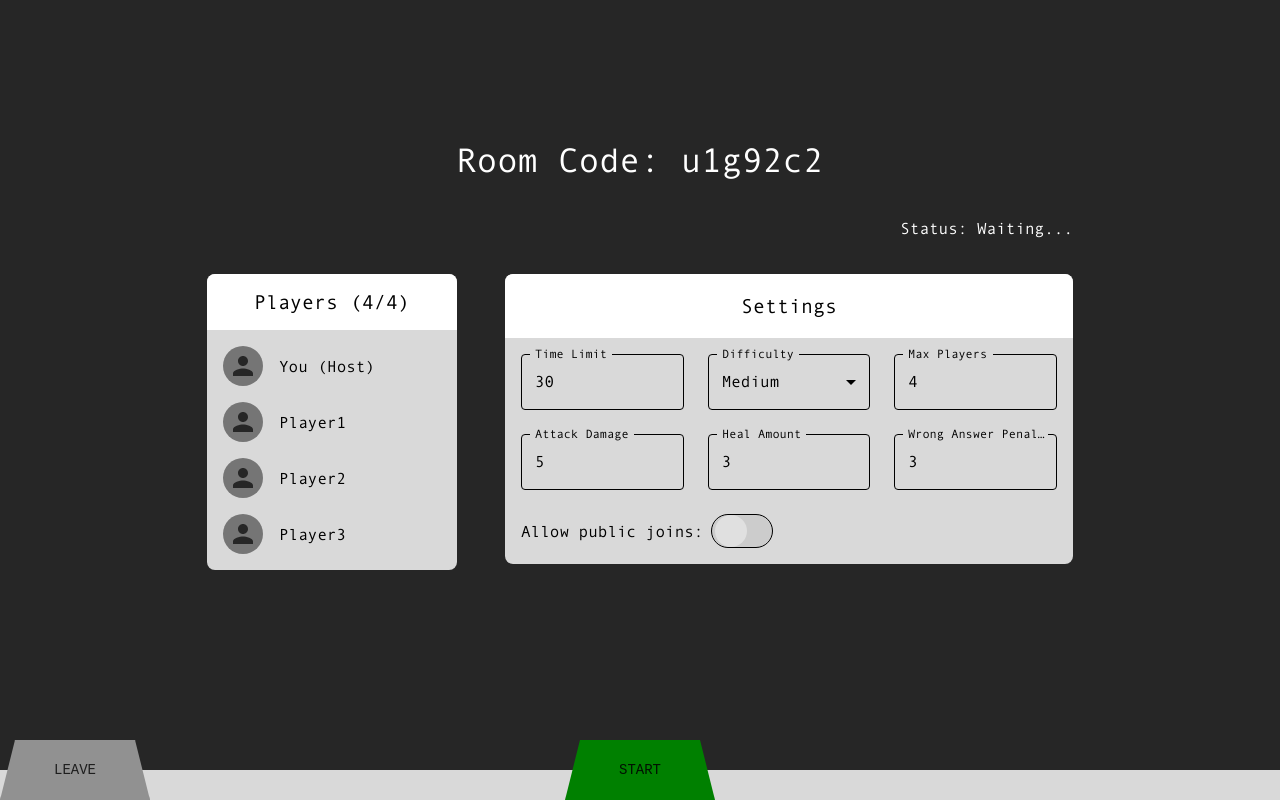
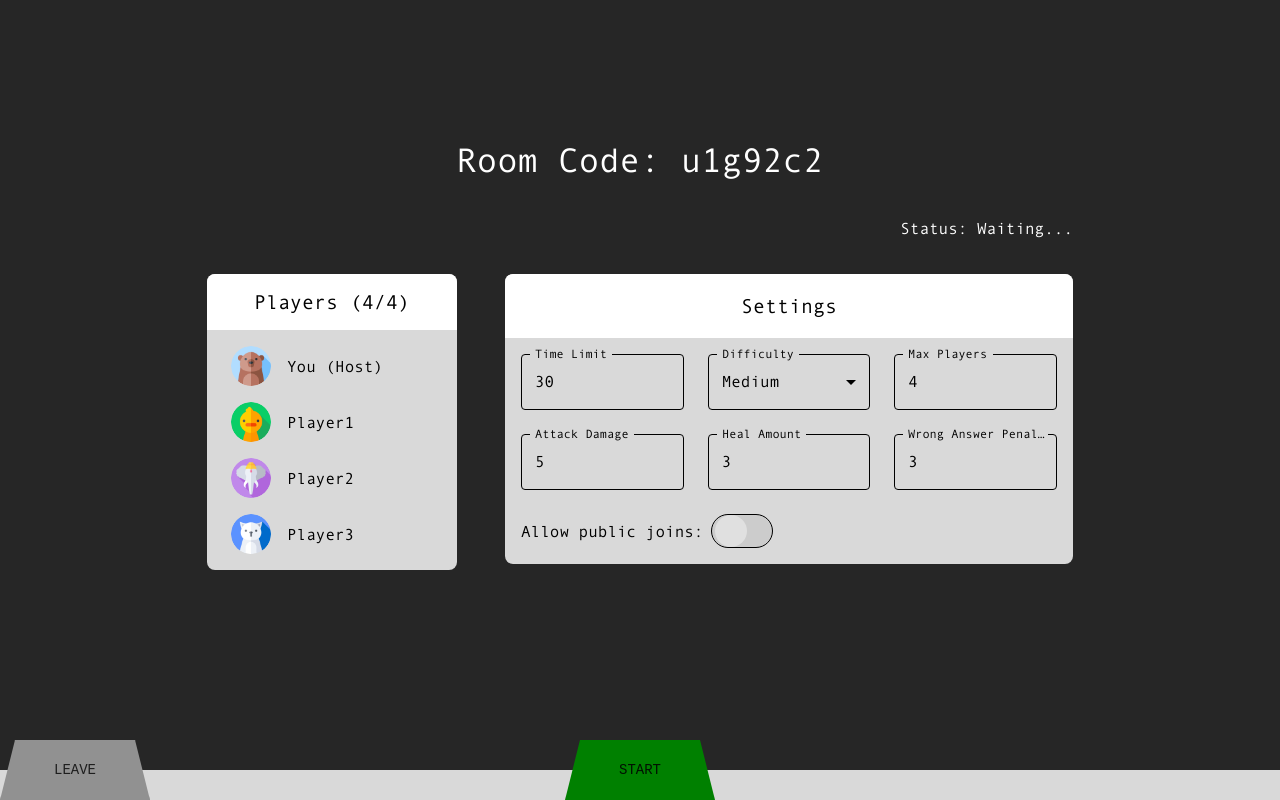
Before and after one commit to listenrwt/fill-in-the-math-client, a Next.js app: page /waiting_room in a window 1280 px wide. Built offline with nearby package versions, Linux system fonts and the light colour scheme; no server answers.

Commit message:
feat: applied new avatars

```diff
--- a/src/app/components/game/ui/action/game_action.tsx
+++ b/src/app/components/game/ui/action/game_action.tsx
@@ -1,4 +1,3 @@
-// File: game_action.tsx
 'use client';
 
 import React, { useEffect, useState } from 'react';
@@ -9,19 +8,11 @@ import io, { Socket } from 'socket.io-client';
 import Stroke from '../stroke';
 import GameActionProfile from './game_action_profile';
 
-// File: game_action.tsx
-
-// File: game_action.tsx
-
-// File: game_action.tsx
-
-// File: game_action.tsx
-
 // Define a simple Player interface
 interface Player {
   id: number;
   username: string;
-  avatarUrl?: string;
+  avatarId?: number;
 }
 
 // Define the props for GameAction, including a callback that signals the end of the action phase.
@@ -64,14 +55,14 @@ const GameAction: React.FC<GameActionProps> = ({ onActionComplete }) => {
   const selfPlayer: Player = {
     id: 0,
     username: 'You',
-    avatarUrl: '', // Optionally, add a URL or leave it empty to use initials.
+    avatarId: 2, // Optionally, add a URL or leave it empty to use initials.
   };
 
   // sample players
   const enemyPlayers: Player[] = [
-    { id: 1, username: 'Player1', avatarUrl: '' },
-    { id: 2, username: 'Player2', avatarUrl: '' },
-    { id: 3, username: 'Player3', avatarUrl: '' },
+    { id: 1, username: 'Player1', avatarId: 3 },
+    { id: 2, username: 'Player2', avatarId: 5 },
+    { id: 3, username: 'Player3', avatarId: 0 },
   ];
 
   // Function to heal self by 5 HP and then signal to load the next question.
--- a/src/app/components/game/ui/action/game_action_profile.tsx
+++ b/src/app/components/game/ui/action/game_action_profile.tsx
@@ -2,12 +2,14 @@ import React from 'react';
 
 import Image from 'next/image';
 
-import { Avatar, Box, Button, Typography } from '@mui/material';
+import { Box, Button, Typography } from '@mui/material';
+
+import UserAvatar from '@/app/components/UserAvatar';
 
 export interface Player {
   id: number;
   username: string;
-  avatarUrl?: string;
+  avatarId?: number;
 }
 
 interface GameActionProfileProps {
@@ -37,13 +39,12 @@ const GameActionProfile: React.FC<GameActionProfileProps> = ({ player, action, o
     >
       {/* Container for the avatar and overlay image */}
       <Box position="relative" display="inline-block">
-        <Avatar
-          src={player.avatarUrl}
+        <UserAvatar
+          avatarId={player.avatarId ?? 1} // fallback to 1 if undefined
           alt={player.username}
           sx={{ width: { xs: 70, sm: 80, md: 100 }, height: { xs: 70, sm: 80, md: 100 } }}
-        >
-          {player.username.charAt(0)}
-        </Avatar>
+        />
+
         <Box
           sx={{
             position: 'absolute',
--- a/src/app/components/waiting_room/player_list.tsx
+++ b/src/app/components/waiting_room/player_list.tsx
@@ -1,12 +1,14 @@
 import React from 'react';
 
-import { Avatar, Box, List, ListItem, Typography } from '@mui/material';
+import { Box, List, ListItem, Typography } from '@mui/material';
+
+import UserAvatar from '../UserAvatar';
 
 export interface Player {
   id?: number;
   username: string;
   isHost: boolean;
-  avatarUrl?: string;
+  avatarID?: number;
 }
 
 interface PlayerListProps {
@@ -32,17 +34,13 @@ const PlayerList: React.FC<PlayerListProps> = ({ players, maxPlayers }) => {
         <List>
           {players.map((player, index) => (
             <ListItem key={player.id || index}>
-              <Box display="flex" alignItems="center">
-                <Avatar
-                  src={player.avatarUrl}
+              <Box ml={1} display="flex" alignItems="center">
+                <UserAvatar
+                  avatarId={player.avatarID ?? 1} // fallback to 1 if undefined
                   alt={player.username}
-                  sx={{
-                    width: 40,
-                    height: 40,
-                    marginRight: 2, // spacing between avatar and name
-                  }}
+                  size={40}
                 />
-                <Box>
+                <Box ml={2}>
                   {player.username} {player.isHost ? '(Host)' : ''}
                 </Box>
               </Box>
```
